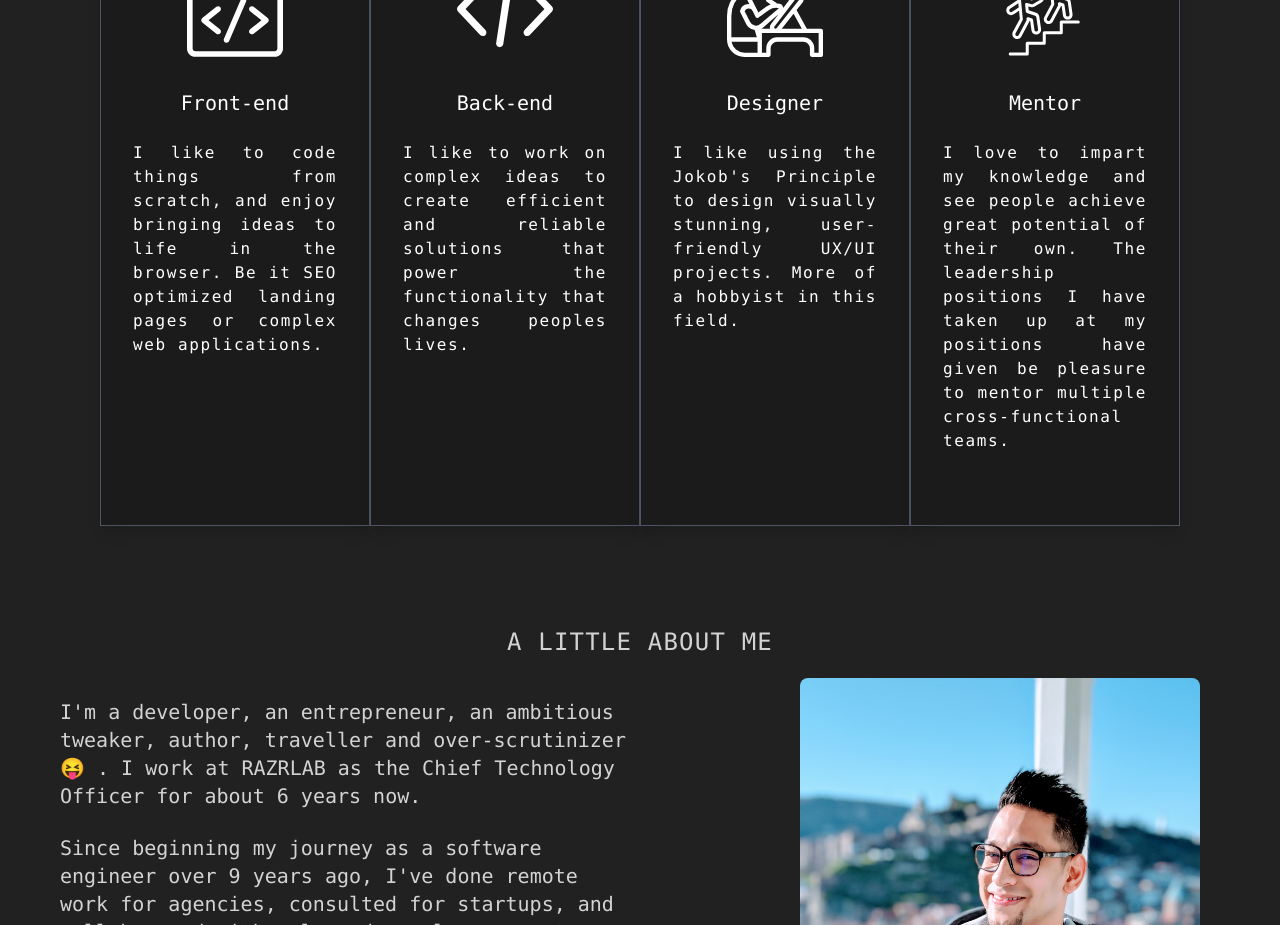
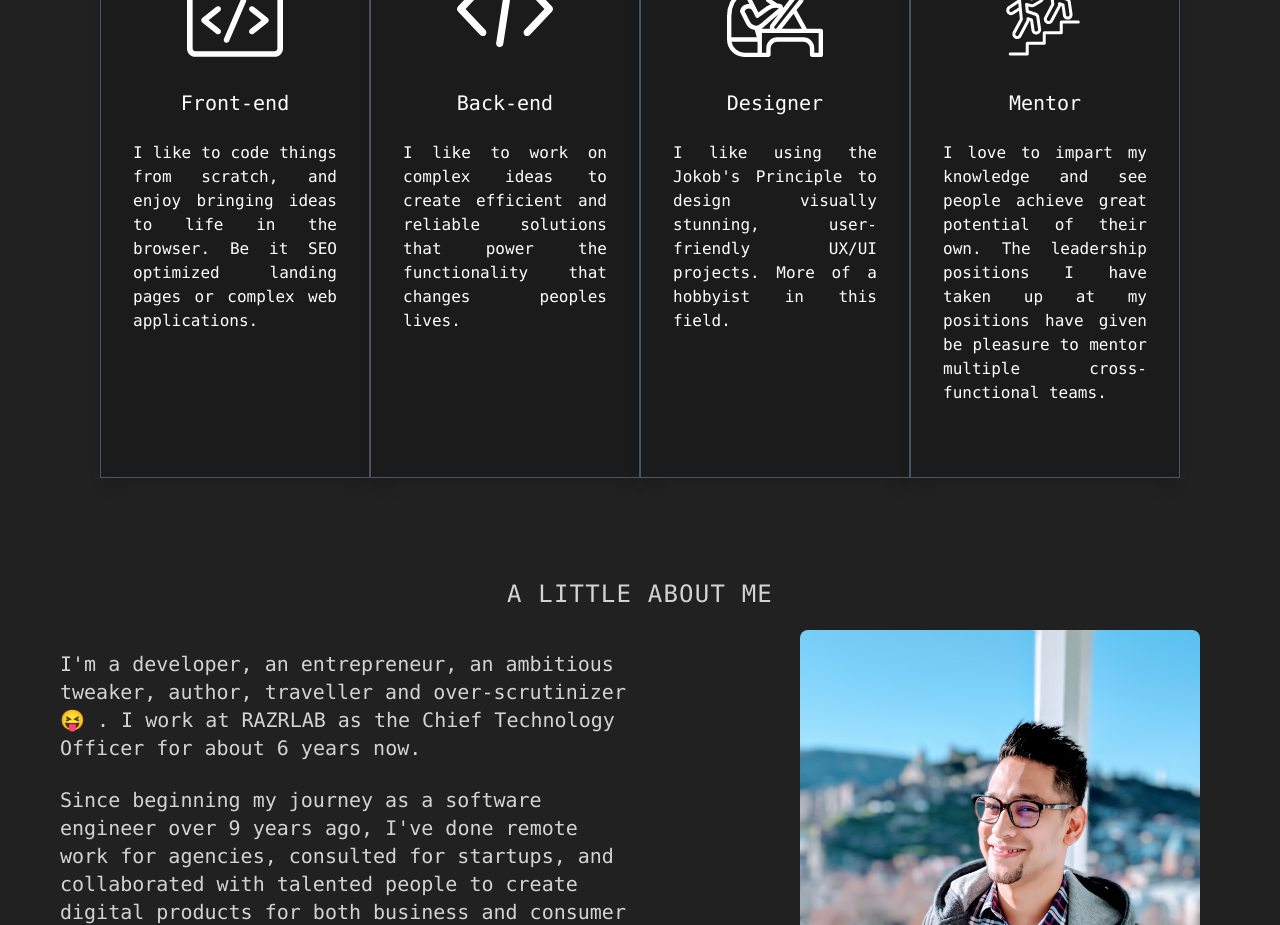
Before and after one commit to zubair1024/grizzlybit-dev, a Next.js app: page / in a window 1280 px wide. Shown: the part 800-1725 px from the top of the page. Built offline with nearby package versions, Linux system fonts and the light colour scheme; grey boxes are pictures that could not be loaded.

Commit message:
better services tracking

```diff
--- a/src/components/Services.tsx
+++ b/src/components/Services.tsx
@@ -113,7 +113,7 @@ const Card = (props: { data: ServicesData }) => {
         <div>
           <h2 className="font-mono text-xl text-center">{props.data.title}</h2>
         </div>
-        <p className="pt-4 font-mono tracking-widest text-left text-justify">
+        <p className="pt-4 font-mono tracking-normal text-justify">
           {props.data.description}
         </p>
         {/* <div className="py-2">
```
